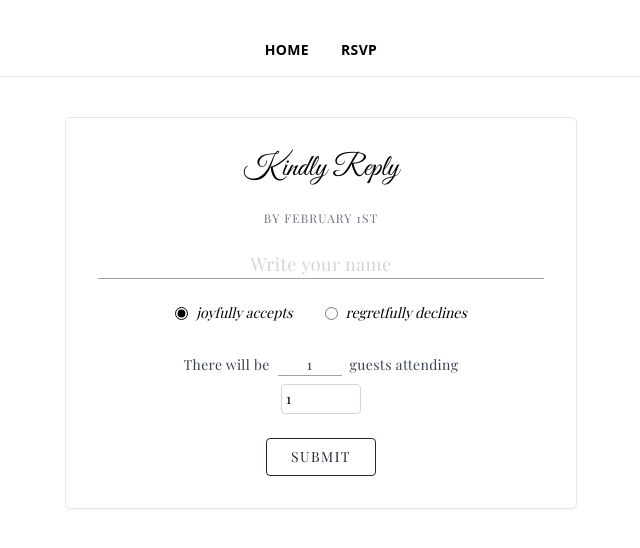
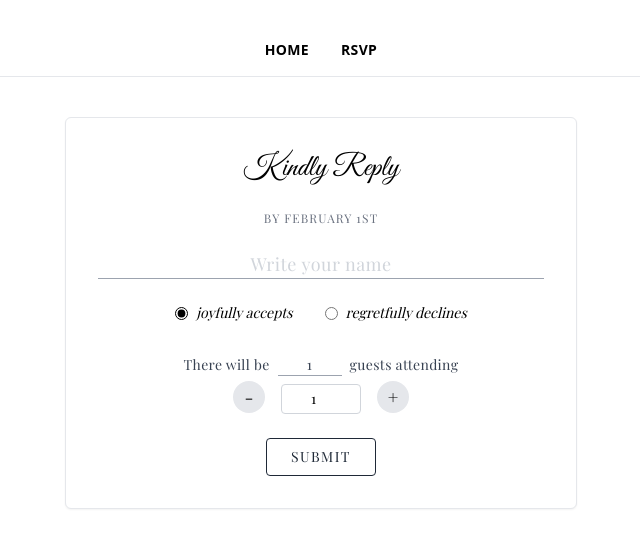
Before and after one commit to tuanng2210/rsvp-frontend, a Next.js app: page /rsvp in a window 1280 px wide. Shown: the top 548 px of the page, without its empty margins (319-959 px from the left). Built offline with nearby package versions, Linux system fonts and the light colour scheme.

Commit message:
add + buttons

```diff
--- a/pages/rsvp.js
+++ b/pages/rsvp.js
@@ -169,6 +169,7 @@
 //     </main>
 //   );
 // }
+
 import { useState } from "react";
 import Link from "next/link";
 import confetti from "canvas-confetti";
@@ -304,7 +305,7 @@ export default function RSVP() {
             </label>
           </div>
 
-          {/* Guest Count */}
+          {/* Guest Count with + and - Buttons */}
           {attending && (
             <div className="text-sm pt-2">
               <p className="mb-1 tracking-wide text-gray-700">
@@ -314,17 +315,35 @@ export default function RSVP() {
                 </span>
                 guests attending
               </p>
+
+              <div className="flex items-center justify-center gap-4">
+                <button
+                  type="button"
+                  onClick={() => setGuests(Math.max(1, guests - 1))}
+                  className="w-8 h-8 text-lg bg-gray-200 rounded-full hover:bg-gray-300 focus:outline-none"
+                >
+                  -
+                </button>
+
                 <input
                   type="number"
                   min="1"
                   value={guests}
                   onChange={(e) => {
                     const value = e.target.value;
-                  // Allow empty input, and reset to 1 or update guests with entered number
                     setGuests(value === "" ? 1 : Math.max(1, parseInt(value)));
                   }}
-                className="w-20 p-1 border border-gray-300 rounded text-sm mt-1"
+                  className="w-20 p-1 border border-gray-300 rounded text-sm mt-1 text-center"
                 />
+
+                <button
+                  type="button"
+                  onClick={() => setGuests(guests + 1)}
+                  className="w-8 h-8 text-lg bg-gray-200 rounded-full hover:bg-gray-300 focus:outline-none"
+                >
+                  +
+                </button>
+              </div>
             </div>
           )}
 
```
Lines whose indentation alone changed are shown as unchanged.
